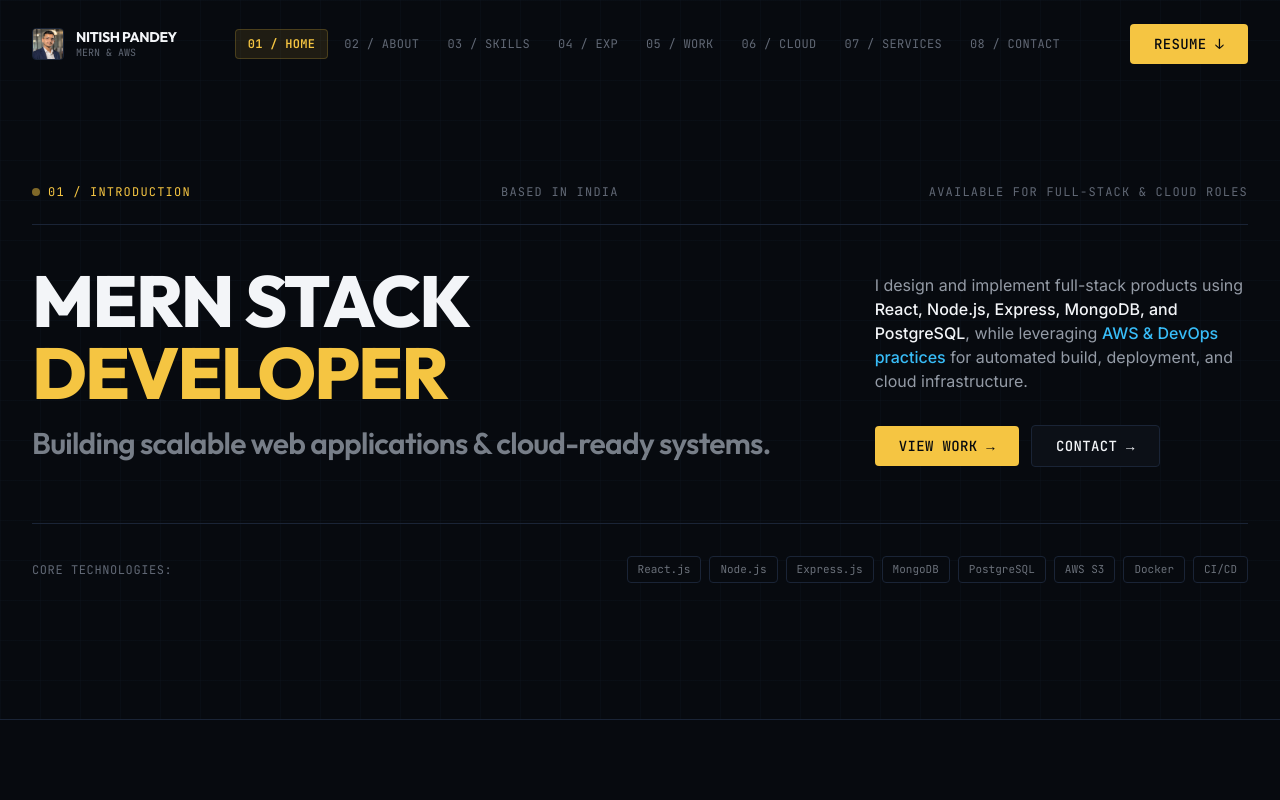
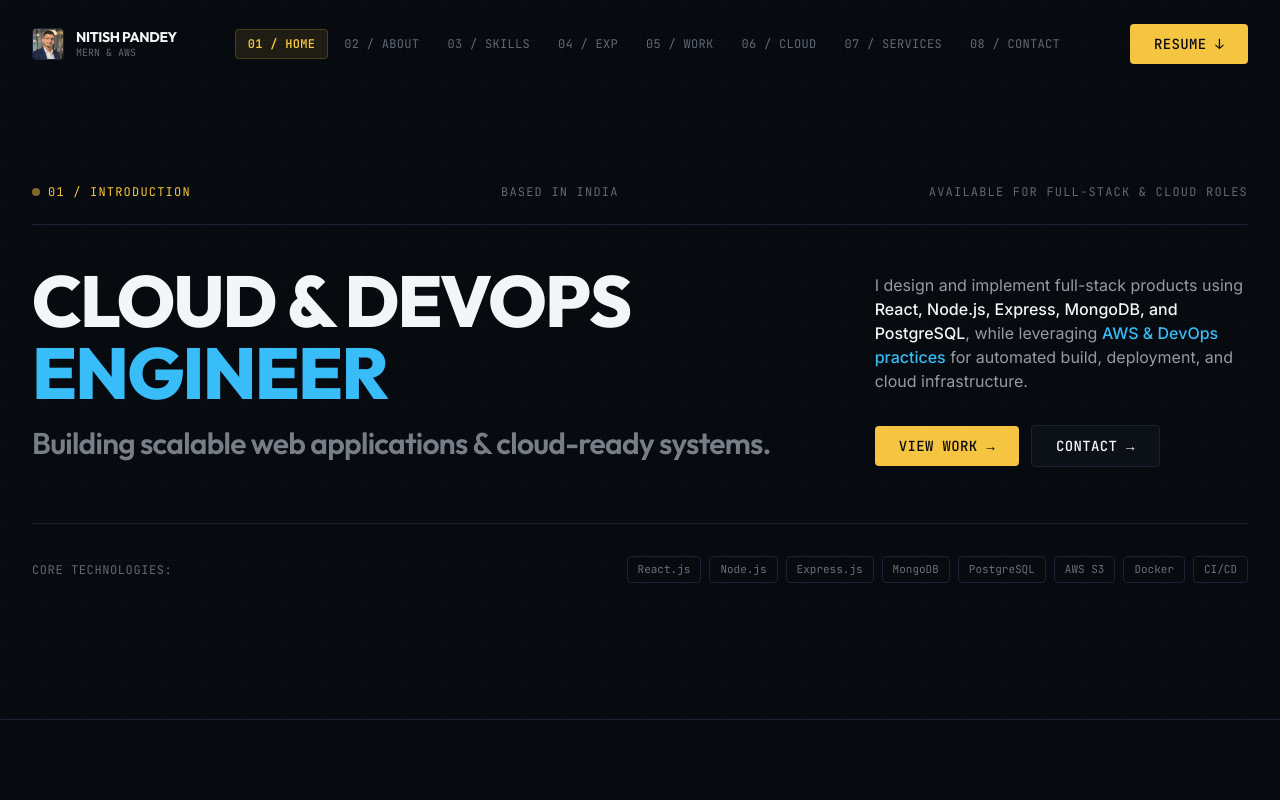
Before and after one commit to Nitish7040/Nitish-s-Projects-Web, a React (Vite) app: page / in a window 1280 px wide. Shown: the top 800 px of the page. Built offline with nearby package versions, Linux system fonts and the light colour scheme.

Commit message:
Hero section updated

```diff
--- a/src/components/Hero.jsx
+++ b/src/components/Hero.jsx
@@ -1,11 +1,104 @@
-import { useEffect, useState } from 'react'
+import { useEffect, useState, useRef, useCallback } from 'react'
+import gsap from 'gsap'
+
+const ROLES = [
+  { line1: 'MERN STACK', line2: 'DEVELOPER', accentClass: 'text-accent' },
+  { line1: 'CLOUD & DEVOPS', line2: 'ENGINEER', accentClass: 'text-cyan' },
+]
+
+const CYCLE_DURATION = 3.5 // seconds between transitions
 
 function Hero() {
   const [isVisible, setIsVisible] = useState(false)
+  const [activeIndex, setActiveIndex] = useState(0)
+  const line1Ref = useRef(null)
+  const line2Ref = useRef(null)
+  const timelineRef = useRef(null)
+  const intervalRef = useRef(null)
 
   useEffect(() => {
     setIsVisible(true)
   }, [])
+
+  const animateSwap = useCallback((nextIndex) => {
+    if (timelineRef.current) timelineRef.current.kill()
+
+    const tl = gsap.timeline({
+      onComplete: () => {
+        setActiveIndex(nextIndex)
+      },
+    })
+    timelineRef.current = tl
+
+    // Slide out current text
+    tl.to(line1Ref.current, {
+      y: -40,
+      opacity: 0,
+      duration: 0.4,
+      ease: 'power3.in',
+    })
+    tl.to(
+      line2Ref.current,
+      {
+        y: -40,
+        opacity: 0,
+        duration: 0.4,
+        ease: 'power3.in',
+      },
+      '<0.05'
+    )
+
+    // Swap text content mid-animation
+    tl.call(() => {
+      if (line1Ref.current) line1Ref.current.textContent = ROLES[nextIndex].line1
+      if (line2Ref.current) {
+        line2Ref.current.textContent = ROLES[nextIndex].line2
+        // Swap accent color
+        ROLES.forEach((r) => line2Ref.current.classList.remove(r.accentClass))
+        line2Ref.current.classList.add(ROLES[nextIndex].accentClass)
+      }
+    })
+
+    // Reset position below and slide in
+    tl.set(line1Ref.current, { y: 40 })
+    tl.set(line2Ref.current, { y: 40 })
+
+    tl.to(line1Ref.current, {
+      y: 0,
+      opacity: 1,
+      duration: 0.5,
+      ease: 'power3.out',
+    })
+    tl.to(
+      line2Ref.current,
+      {
+        y: 0,
+        opacity: 1,
+        duration: 0.5,
+        ease: 'power3.out',
+      },
+      '<0.08'
+    )
+  }, [])
+
+  useEffect(() => {
+    // Start the cycling interval after a brief initial delay
+    const startDelay = setTimeout(() => {
+      intervalRef.current = setInterval(() => {
+        setActiveIndex((prev) => {
+          const next = (prev + 1) % ROLES.length
+          animateSwap(next)
+          return prev // actual update happens in onComplete
+        })
+      }, CYCLE_DURATION * 1000)
+    }, 2000) // wait 2s after page load before first swap
+
+    return () => {
+      clearTimeout(startDelay)
+      if (intervalRef.current) clearInterval(intervalRef.current)
+      if (timelineRef.current) timelineRef.current.kill()
+    }
+  }, [animateSwap])
 
   const handleScrollTo = (targetId) => {
     const el = document.getElementById(targetId)
@@ -39,11 +132,18 @@ function Hero() {
 
           {/* Editorial Grid Layout */}
           <div className="grid grid-cols-1 lg:grid-cols-12 gap-8 lg:gap-12 items-start">
-            {/* Left Column — Big Display Heading */}
+            {/* Left Column — Big Display Heading with animated role swap */}
             <div className="lg:col-span-8 space-y-4">
-              <h1 className="font-display text-4xl sm:text-6xl md:text-7xl font-extrabold text-text-primary tracking-tight leading-[1.05]">
-                MERN STACK <br />
-                <span className="text-accent">DEVELOPER</span>
+              <h1 className="font-display text-4xl sm:text-6xl md:text-7xl font-extrabold text-text-primary tracking-tight leading-[1.05] overflow-hidden">
+                <span ref={line1Ref} className="block will-change-transform">
+                  {ROLES[activeIndex].line1}
+                </span>
+                <span
+                  ref={line2Ref}
+                  className={`block will-change-transform ${ROLES[activeIndex].accentClass}`}
+                >
+                  {ROLES[activeIndex].line2}
+                </span>
               </h1>
               <p className="font-display text-xl sm:text-2xl md:text-3xl font-semibold text-text-secondary/80 tracking-tight">
                 Building scalable web applications &amp; cloud-ready systems.
```
